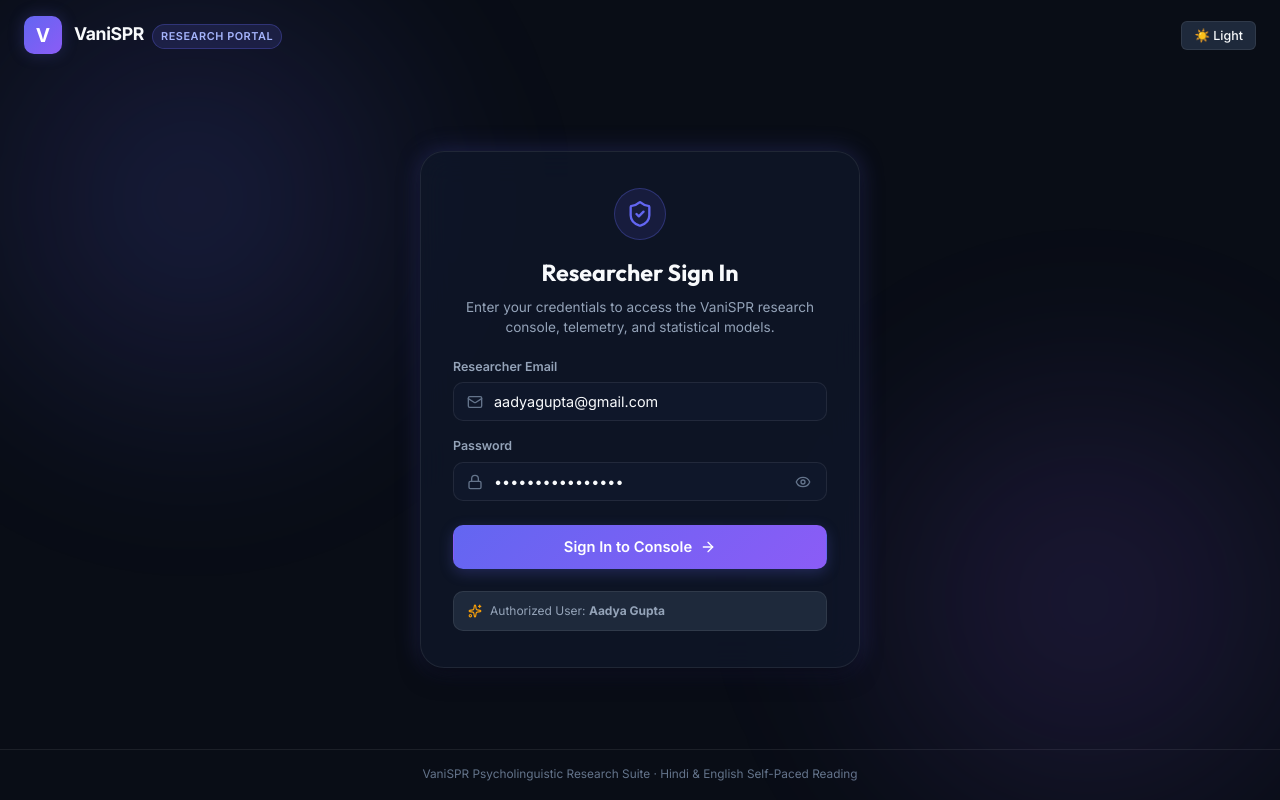
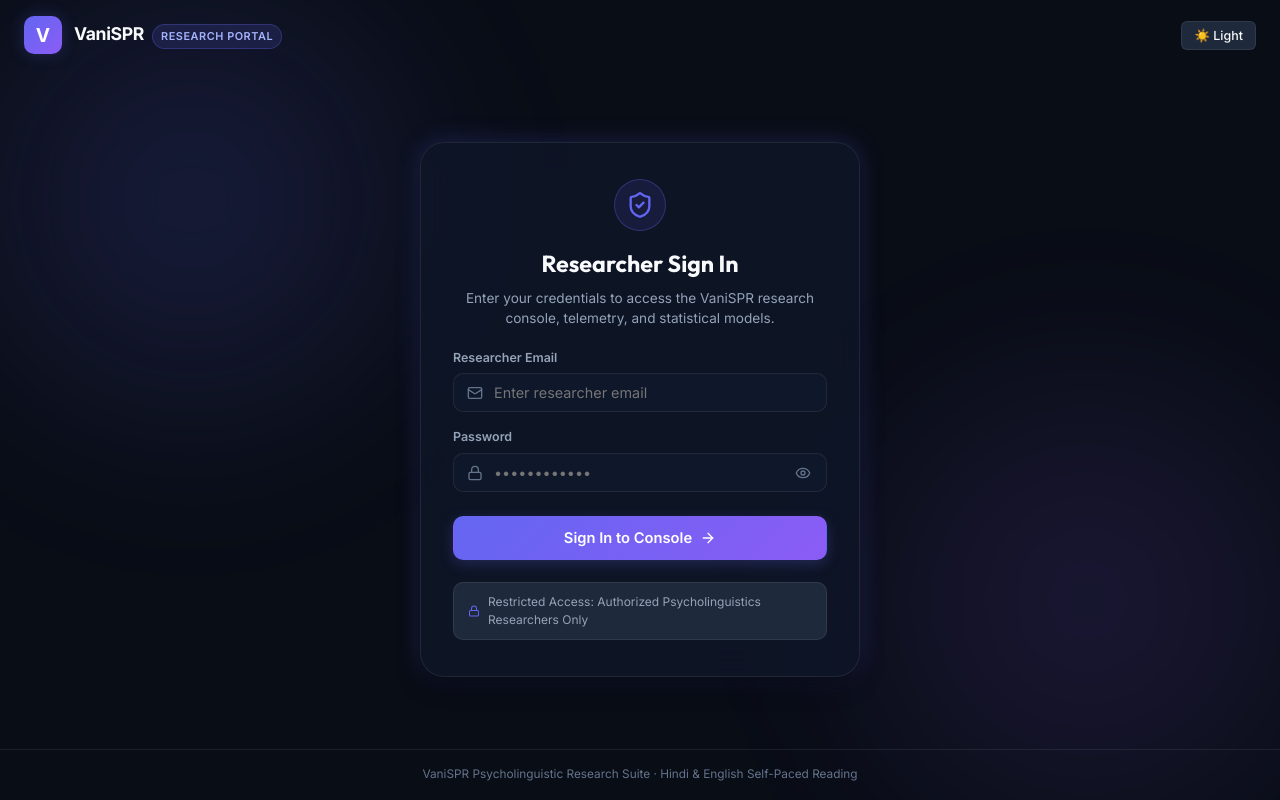
Before and after one commit to sarthakv162/vanispr, a React (Vite) app in the folder frontend/: page / in a window 1280 px wide. Built offline with nearby package versions, Linux system fonts and the light colour scheme; no server answers.

Commit message:
fix(auth):secure login card

```diff
--- a/frontend/src/components/Auth/LoginPage.tsx
+++ b/frontend/src/components/Auth/LoginPage.tsx
@@ -8,8 +8,8 @@ interface LoginPageProps {
 }
 
 export const LoginPage: React.FC<LoginPageProps> = ({ onLoginSuccess, theme, onToggleTheme }) => {
-  const [email, setEmail] = useState('aadyagupta@gmail.com');
-  const [password, setPassword] = useState('aadyasarthak1234');
+  const [email, setEmail] = useState('');
+  const [password, setPassword] = useState('');
   const [showPassword, setShowPassword] = useState(false);
   const [error, setError] = useState<string | null>(null);
   const [loading, setLoading] = useState(false);
@@ -193,7 +193,7 @@ export const LoginPage: React.FC<LoginPageProps> = ({ onLoginSuccess, theme, onT
                   className="input"
                   value={email}
                   onChange={(e) => setEmail(e.target.value)}
-                  placeholder="aadyagupta@gmail.com"
+                  placeholder="Enter researcher email"
                   required
                   style={{ paddingLeft: 40 }}
                 />
@@ -266,7 +266,7 @@ export const LoginPage: React.FC<LoginPageProps> = ({ onLoginSuccess, theme, onT
             </button>
           </form>
 
-          {/* Credentials Info Tag */}
+          {/* Security Notice Tag */}
           <div style={{
             marginTop: 22,
             padding: '10px 14px',
@@ -279,8 +279,8 @@ export const LoginPage: React.FC<LoginPageProps> = ({ onLoginSuccess, theme, onT
             alignItems: 'center',
             gap: 8
           }}>
-            <Sparkles size={14} color="var(--accent-amber)" />
-            <span>Authorized User: <strong>Aadya Gupta</strong></span>
+            <Lock size={14} color="var(--accent-indigo)" />
+            <span>Restricted Access: Authorized Psycholinguistics Researchers Only</span>
           </div>
         </div>
       </main>
```
